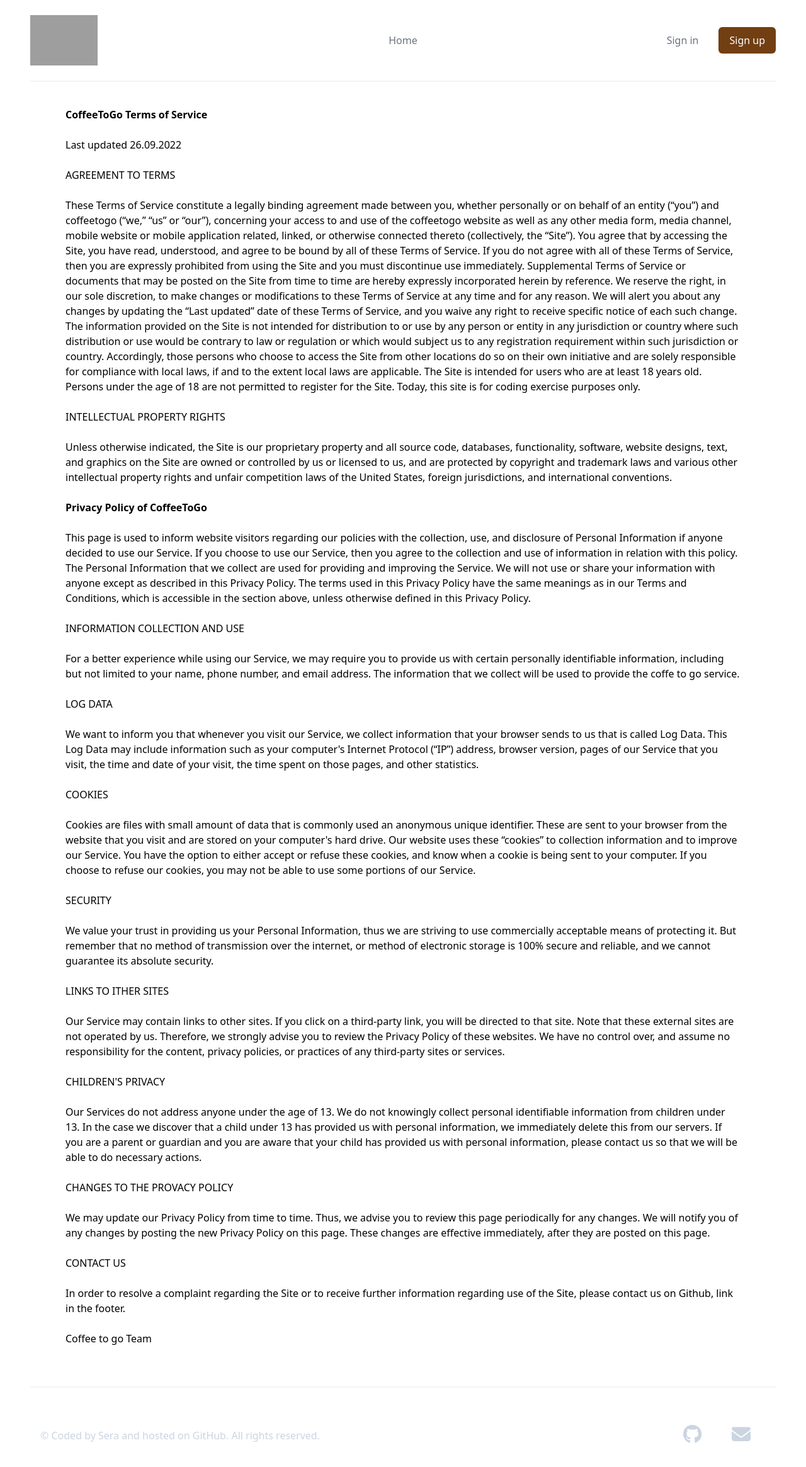
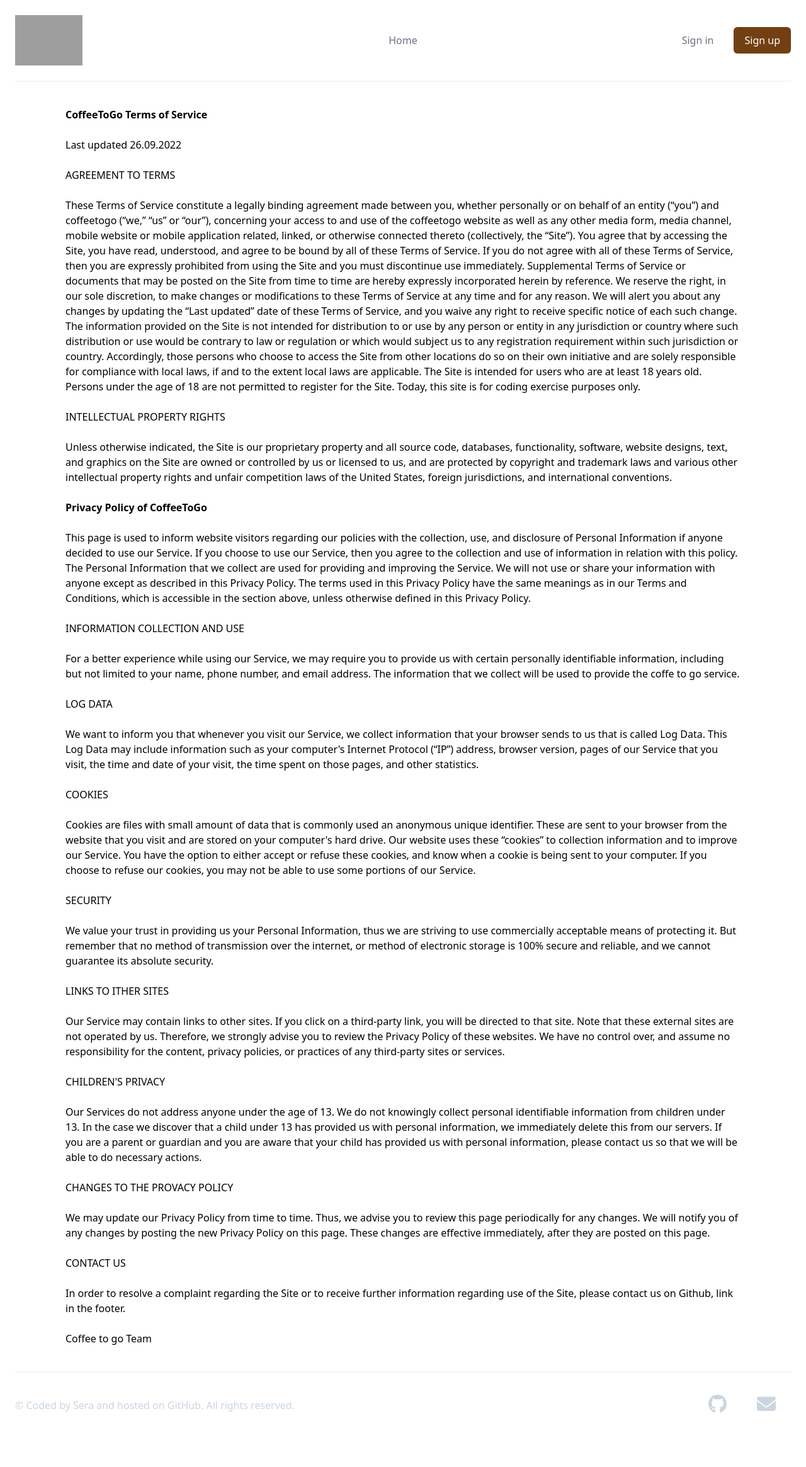
Before and after one commit to Sera-iso/coffee-to-go, a React (Create React App) app: page /terms in a window 1280 px wide. Shown: the whole page at 63% size. After the commit the page ends 2284 px from the top, so only its background shows below. Built offline with nearby package versions, Linux system fonts and the light colour scheme; grey boxes are pictures that could not be loaded; a web font is replaced by a local one.

Commit message:
Remove unused CSS in Hero, Footer and Header components

```diff
--- a/src/Footer.js
+++ b/src/Footer.js
@@ -1,8 +1,8 @@
 export default function Footer() {
     return (
         <>
-            <hr className='border border-gray-100 m-6'/>
-            <div className='flex justify-between text-slate-300 px-10' id="contacts">
+            <hr className='border border-gray-100'/>
+            <div className='flex justify-between text-slate-300' id="contacts">
                 <span><p className='my-10 font-thin'>© Coded by Sera and hosted on GitHub. All rights reserved.</p></span>
                 <span className='text-3xl my-8'><a href="https://github.com/Sera-iso/coffee-to-go" target="_blank" rel="noreferrer"><i className='fa-brands fa-github px-6'></i></a>
                 <a href="mailto:someone@yoursite.com" target="_blank" rel="noreferrer"><i className="fa-solid fa-envelope px-6"></i></a></span>
--- a/src/Header.js
+++ b/src/Header.js
@@ -12,7 +12,6 @@ export default function Header() {
 
   return (
     <Popover className="relative bg-white">
-      <div className="mx-auto max-w-7xl px-4 sm:px-6">
         <div className="flex items-center justify-between border-b-2 border-gray-100 py-6 md:justify-start md:space-x-10">
           <div className="flex justify-start lg:w-0 lg:flex-1">
             <Link to="/">
@@ -54,7 +53,6 @@ export default function Header() {
             </Link>
           </div>
         </div>
-      </div>
 
       {/* below code for mobile nav */}
       <Transition
```
